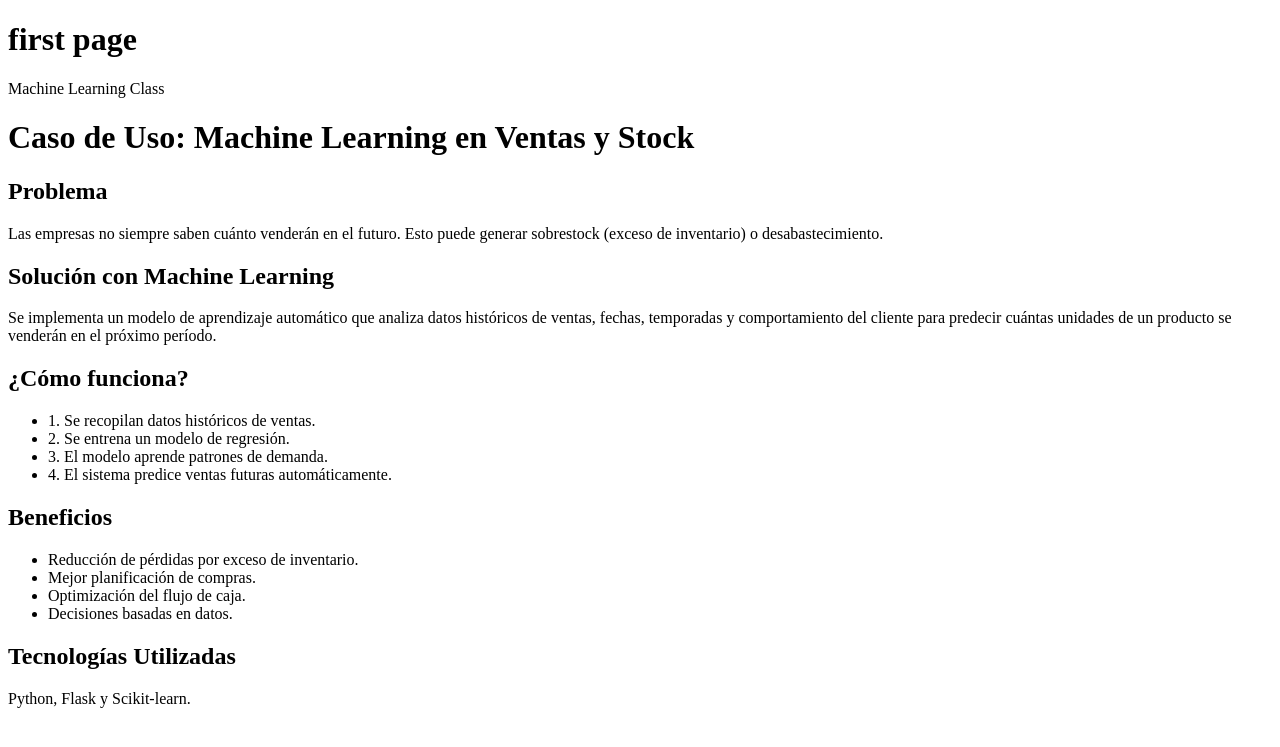
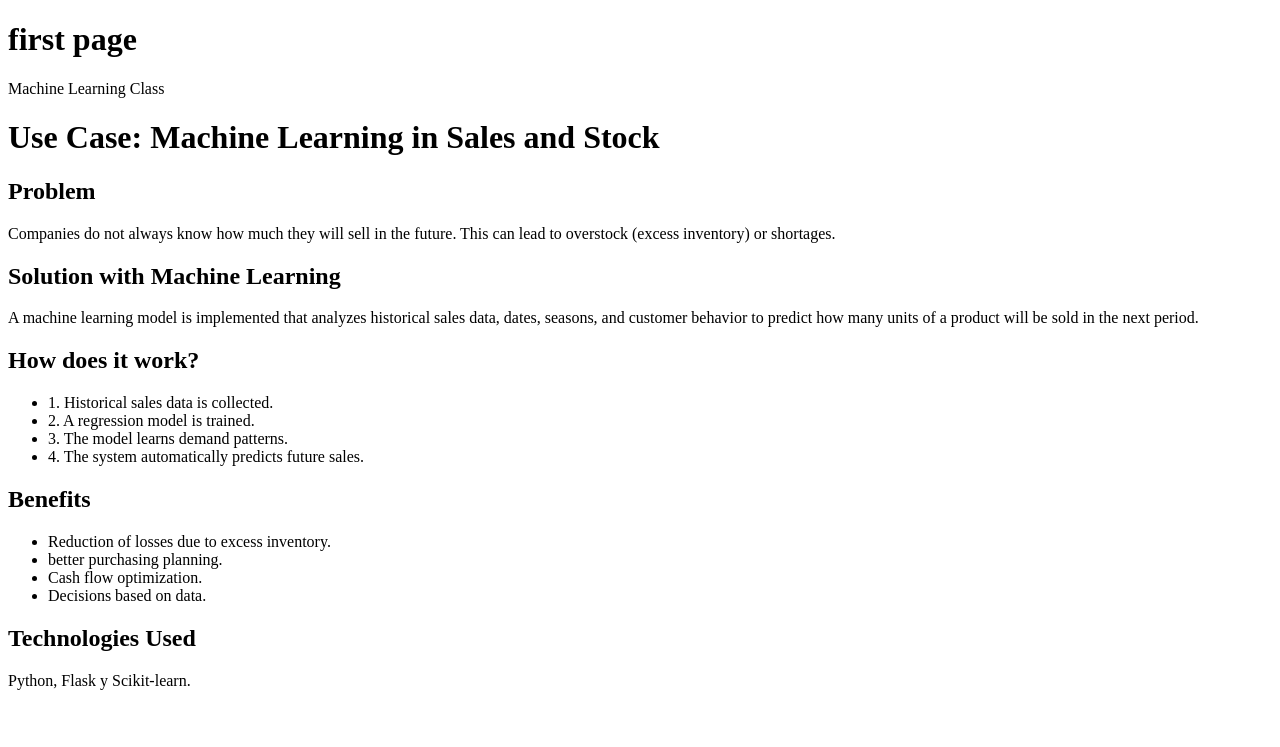
Before and after one commit to JoseRodolfoHernandez/MACHIN-LEARNING, a Flask app: page /FirstPage in a window 1280 px wide. Shown: the top 747 px of the page. Run offline with Flask 3, Linux system fonts and the light colour scheme.

```diff
--- a/templates/index.html
+++ b/templates/index.html
@@ -9,38 +9,35 @@
     <h1> first page</h1>
     <p> Machine Learning Class </p>
     <h1>
-        Caso de Uso: Machine Learning en Ventas y Stock
+        Use Case: Machine Learning in Sales and Stock
     </h1>
 
 
-<h2>Problema</h2>
+<h2>Problem</h2>
 
     <p>
-        Las empresas no siempre saben cuánto venderán en el futuro.
-Esto puede generar sobrestock (exceso de inventario) o desabastecimiento.
+       Companies do not always know how much they will sell in the future. This can lead to overstock (excess inventory) or shortages.
 </p>
-<h2>Solución con Machine Learning</h2>
+<h2>Solution with Machine Learning</h2>
 <p>
-Se implementa un modelo de aprendizaje automático que analiza datos históricos
-de ventas, fechas, temporadas y comportamiento del cliente para predecir
-cuántas unidades de un producto se venderán en el próximo período.
+A machine learning model is implemented that analyzes historical sales data, dates, seasons, and customer behavior to predict how many units of a product will be sold in the next period.
 </p>
-<h2>¿Cómo funciona?</h2>
+<h2>How does it work?</h2>
 <ul>
-<li>1. Se recopilan datos históricos de ventas.</li>
-<li>2. Se entrena un modelo de regresión.</li>
-<li>3. El modelo aprende patrones de demanda.</li>
-<li>4. El sistema predice ventas futuras automáticamente.</li>
+<li>1. Historical sales data is collected.</li>
+<li>2. A regression model is trained.</li>
+<li>3. The model learns demand patterns.</li>
+<li>4. The system automatically predicts future sales.</li>
 </ul>
 
-<h2>Beneficios</h2>
+<h2>Benefits</h2>
 <ul>
-<li>Reducción de pérdidas por exceso de inventario.</li>
-<li>Mejor planificación de compras.</li>
-<li>Optimización del flujo de caja.</li>
-<li>Decisiones basadas en datos.</li>
+<li>Reduction of losses due to excess inventory.</li>
+<li>better purchasing planning.</li>
+<li>Cash flow optimization.</li>
+<li>Decisions based on data.</li>
 </ul>
-<h2>Tecnologías Utilizadas</h2>
+<h2>Technologies Used</h2>
 <p>
 Python, Flask y Scikit-learn.
 </p>
```
Also changed, not shown: dataset_regresion_logistica.csv (added, +21 -0 lines), logistic_regression.py (added, +48 -0 lines).
